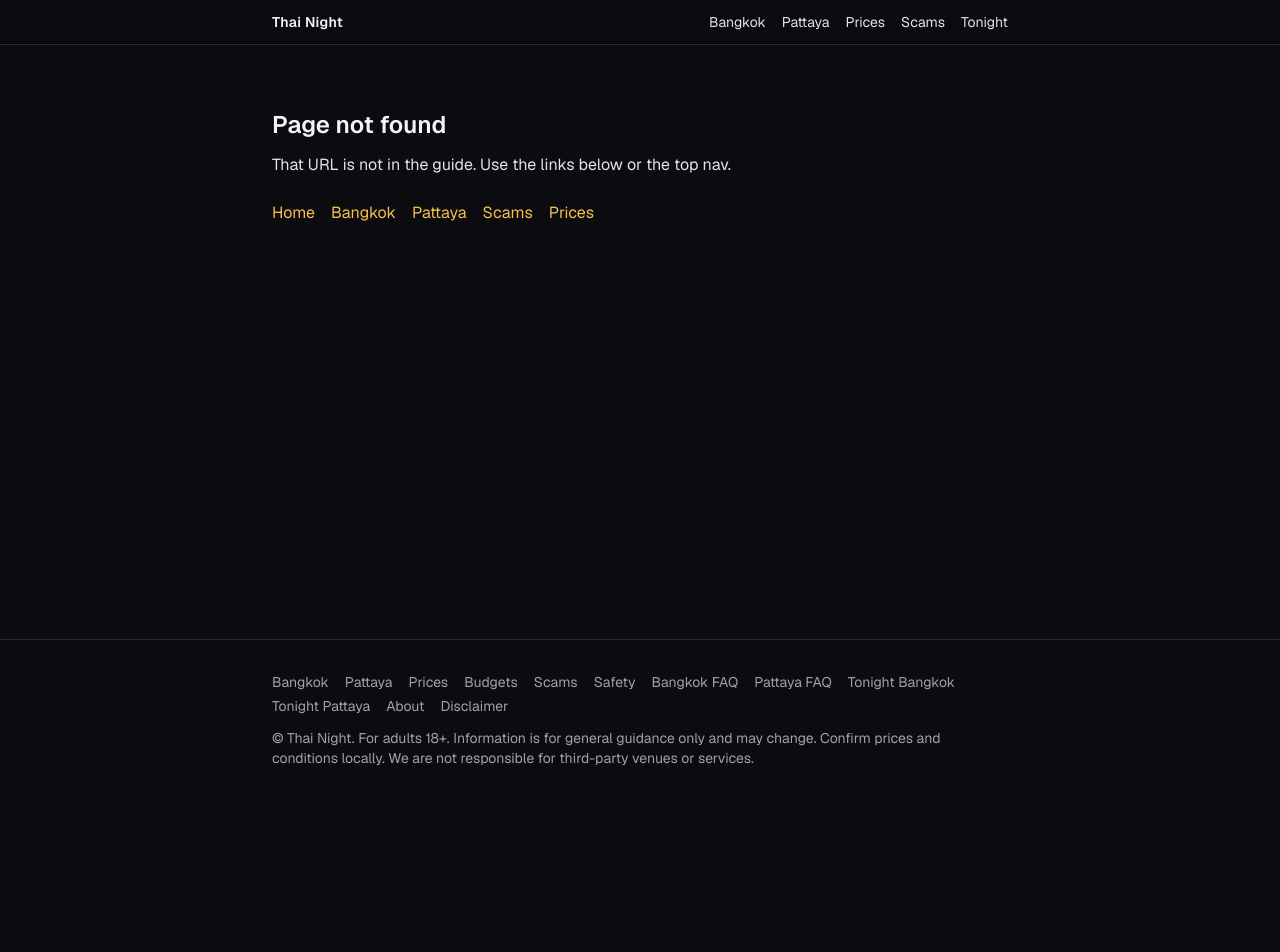
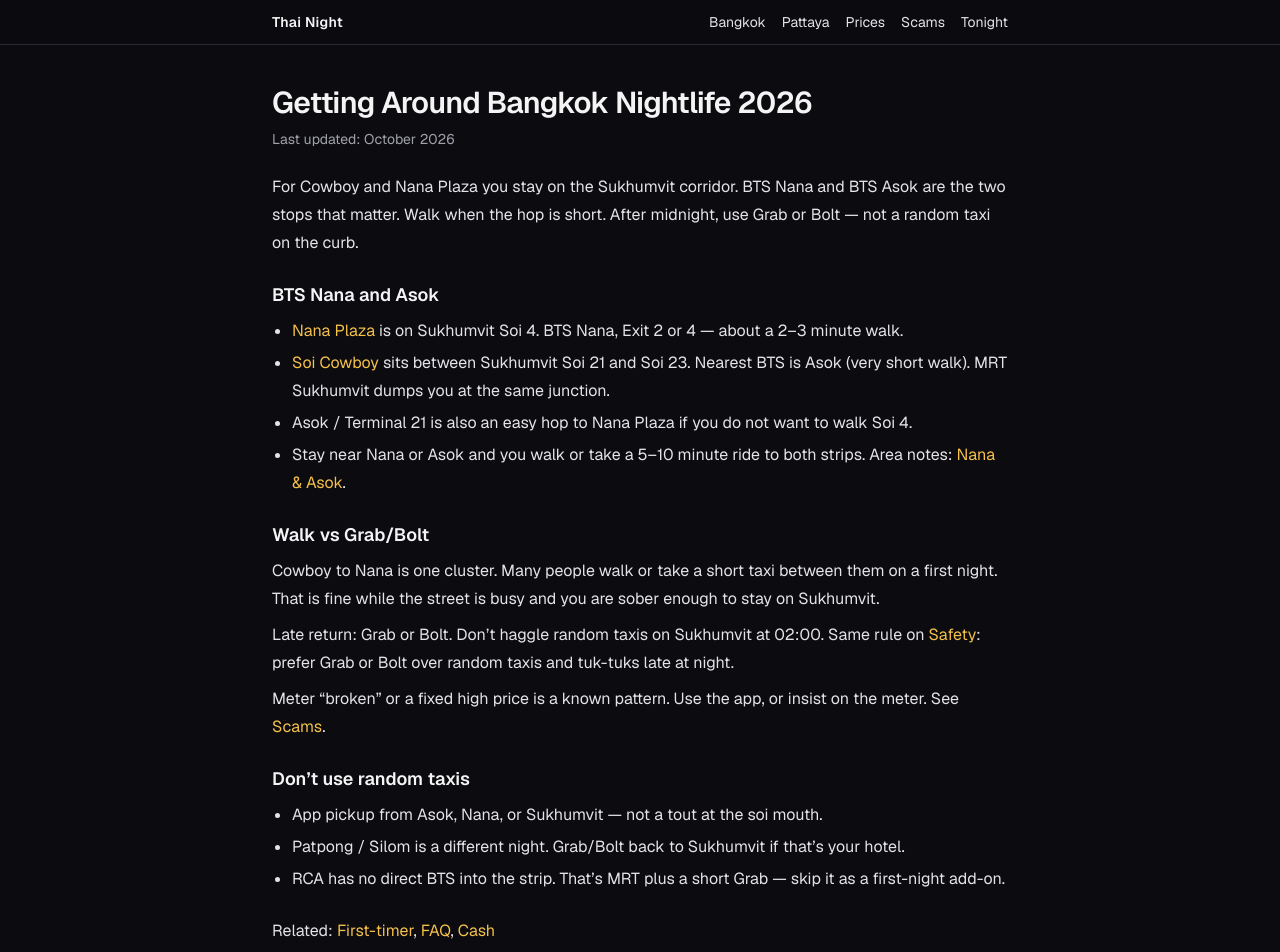
Before and after one commit to ouyowu/thainight-co, a Next.js app: page /bangkok/getting-around in a window 1280 px wide. Before the commit this address had no page. Shown: the top 952 px of the page. Before the commit the page ends 800 px from the top, so only its background shows below. Built offline with nearby package versions, Linux system fonts and the light colour scheme.

Commit message:
Add Bangkok and Pattaya getting-around nightlife guides

```diff
--- /dev/null
+++ b/app/bangkok/getting-around/page.tsx
@@ -0,0 +1,95 @@
+import Link from "next/link";
+import { PageShell } from "@/components/PageShell";
+import { pageMeta } from "@/lib/seo";
+
+export const metadata = pageMeta(
+  "Getting Around Bangkok Nightlife 2026",
+  "BTS Nana and Asok, walk vs Grab/Bolt late at night, and why random taxis are a bad default.",
+  "/bangkok/getting-around/",
+);
+
+export default function BangkokGettingAroundPage() {
+  return (
+    <PageShell title="Getting Around Bangkok Nightlife 2026">
+      <p>
+        For Cowboy and Nana Plaza you stay on the Sukhumvit corridor. BTS Nana and BTS Asok are the
+        two stops that matter. Walk when the hop is short. After midnight, use Grab or Bolt — not a
+        random taxi on the curb.
+      </p>
+      <section>
+        <h2 className="text-lg font-semibold text-foreground">BTS Nana and Asok</h2>
+        <ul className="mt-2 list-disc space-y-1 pl-5">
+          <li>
+            <Link href="/bangkok/areas/nana-plaza/" className="text-accent hover:underline">
+              Nana Plaza
+            </Link>{" "}
+            is on Sukhumvit Soi 4. BTS Nana, Exit 2 or 4 — about a 2–3 minute walk.
+          </li>
+          <li>
+            <Link href="/bangkok/areas/soi-cowboy/" className="text-accent hover:underline">
+              Soi Cowboy
+            </Link>{" "}
+            sits between Sukhumvit Soi 21 and Soi 23. Nearest BTS is Asok (very short walk). MRT
+            Sukhumvit dumps you at the same junction.
+          </li>
+          <li>
+            Asok / Terminal 21 is also an easy hop to Nana Plaza if you do not want to walk Soi 4.
+          </li>
+          <li>
+            Stay near Nana or Asok and you walk or take a 5–10 minute ride to both strips. Area
+            notes:{" "}
+            <Link href="/bangkok/hotels-nana-asok/" className="text-accent hover:underline">
+              Nana & Asok
+            </Link>
+            .
+          </li>
+        </ul>
+      </section>
+      <section>
+        <h2 className="text-lg font-semibold text-foreground">Walk vs Grab/Bolt</h2>
+        <p className="mt-2">
+          Cowboy to Nana is one cluster. Many people walk or take a short taxi between them on a
+          first night. That is fine while the street is busy and you are sober enough to stay on
+          Sukhumvit.
+        </p>
+        <p className="mt-2">
+          Late return: Grab or Bolt. Don’t haggle random taxis on Sukhumvit at 02:00. Same rule on{" "}
+          <Link href="/safety/" className="text-accent hover:underline">
+            Safety
+          </Link>
+          : prefer Grab or Bolt over random taxis and tuk-tuks late at night.
+        </p>
+        <p className="mt-2">
+          Meter “broken” or a fixed high price is a known pattern. Use the app, or insist on the
+          meter. See{" "}
+          <Link href="/scams/" className="text-accent hover:underline">
+            Scams
+          </Link>
+          .
+        </p>
+      </section>
+      <section>
+        <h2 className="text-lg font-semibold text-foreground">Don’t use random taxis</h2>
+        <ul className="mt-2 list-disc space-y-1 pl-5">
+          <li>App pickup from Asok, Nana, or Sukhumvit — not a tout at the soi mouth.</li>
+          <li>Patpong / Silom is a different night. Grab/Bolt back to Sukhumvit if that’s your hotel.</li>
+          <li>RCA has no direct BTS into the strip. That’s MRT plus a short Grab — skip it as a first-night add-on.</li>
+        </ul>
+      </section>
+      <p>
+        Related:{" "}
+        <Link href="/bangkok/first-timer/" className="text-accent hover:underline">
+          First-timer
+        </Link>
+        ,{" "}
+        <Link href="/bangkok/faq/" className="text-accent hover:underline">
+          FAQ
+        </Link>
+        ,{" "}
+        <Link href="/cash/" className="text-accent hover:underline">
+          Cash
+        </Link>
+      </p>
+    </PageShell>
+  );
+}
--- /dev/null
+++ b/app/pattaya/getting-around/page.tsx
@@ -0,0 +1,88 @@
+import Link from "next/link";
+import { PageShell } from "@/components/PageShell";
+import { pageMeta } from "@/lib/seo";
+
+export const metadata = pageMeta(
+  "Getting Around Pattaya Nightlife 2026",
+  "Grab/Bolt, baht bus, Walking Street pedestrian hours, and the jet-ski scam to skip.",
+  "/pattaya/getting-around/",
+);
+
+export default function PattayaGettingAroundPage() {
+  return (
+    <PageShell title="Getting Around Pattaya Nightlife 2026">
+      <p>
+        Prefer Grab or Bolt. Baht bus is fine on the main roads if you know the route. Avoid opaque
+        fixed prices from random touts — especially at the Walking Street ends.
+      </p>
+      <section>
+        <h2 className="text-lg font-semibold text-foreground">Grab / Bolt first</h2>
+        <ul className="mt-2 list-disc space-y-1 pl-5">
+          <li>Default late at night. One-night plans on this site end with Grab home.</li>
+          <li>
+            Central Pattaya keeps{" "}
+            <Link href="/pattaya/areas/walking-street/" className="text-accent hover:underline">
+              Walking Street
+            </Link>{" "}
+            and{" "}
+            <Link href="/pattaya/areas/soi-6/" className="text-accent hover:underline">
+              Soi 6
+            </Link>{" "}
+            a short hop. Don’t split the trip across two distant bases.
+          </li>
+          <li>
+            Second Road is usually easier for vehicle access than Beach Road. A short baht-bus or
+            Grab hop to Walking Street is normal.
+          </li>
+        </ul>
+      </section>
+      <section>
+        <h2 className="text-lg font-semibold text-foreground">Baht bus</h2>
+        <p className="mt-2">
+          Fine on Beach Road / Second Road if you already know the route. Not a negotiation sport
+          with a stranger at the gate quoting a “special” price.
+        </p>
+      </section>
+      <section>
+        <h2 className="text-lg font-semibold text-foreground">Walking Street pedestrian hours</h2>
+        <ul className="mt-2 list-disc space-y-1 pl-5">
+          <li>South end of Pattaya Beach Road.</li>
+          <li>Becomes pedestrian in the evening. Plan to arrive on foot or get dropped at the gate.</li>
+          <li>
+            First-timers: 21:30–22:00, full walk once, then one sit. Clubs stay active after
+            midnight.
+          </li>
+        </ul>
+      </section>
+      <section>
+        <h2 className="text-lg font-semibold text-foreground">Jet-skis</h2>
+        <p className="mt-2">
+          Main beach jet-ski rentals have a long-running damage-claim scam pattern. Avoid or
+          photograph everything. Details:{" "}
+          <Link href="/scams/" className="text-accent hover:underline">
+            Scams
+          </Link>
+          .
+        </p>
+      </section>
+      <p>
+        Related:{" "}
+        <Link href="/pattaya/first-timer/" className="text-accent hover:underline">
+          First-timer
+        </Link>
+        ,{" "}
+        <Link href="/pattaya/faq/" className="text-accent hover:underline">
+          FAQ
+        </Link>
+        ,{" "}
+        <Link href="/pattaya/hotels-walking-street/" className="text-accent hover:underline">
+          Stay near Walking Street
+        </Link>
+        ,{" "}
+        <Link href="/cash/" className="text-accent hover:underline">
+          Cash
+        </Link>
+      </p>
+    </PageShell>
+  );
+}
```
